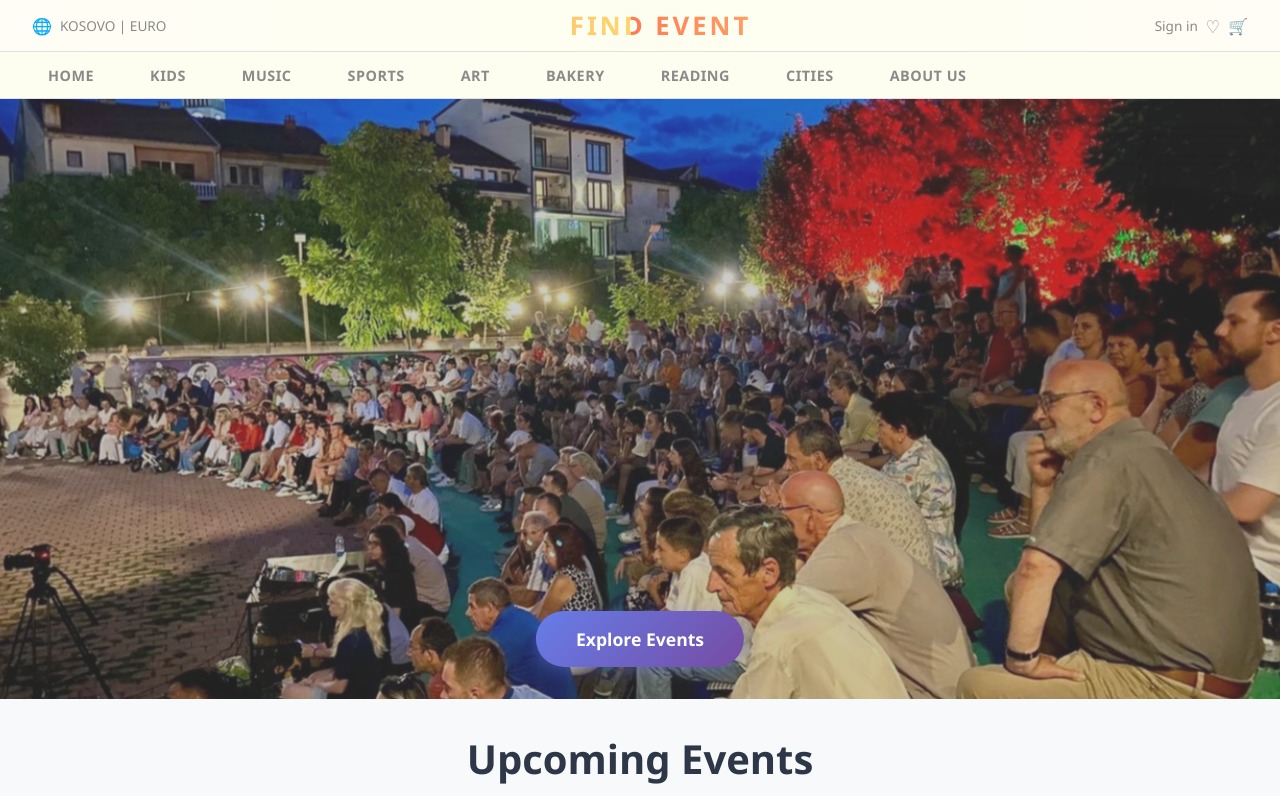
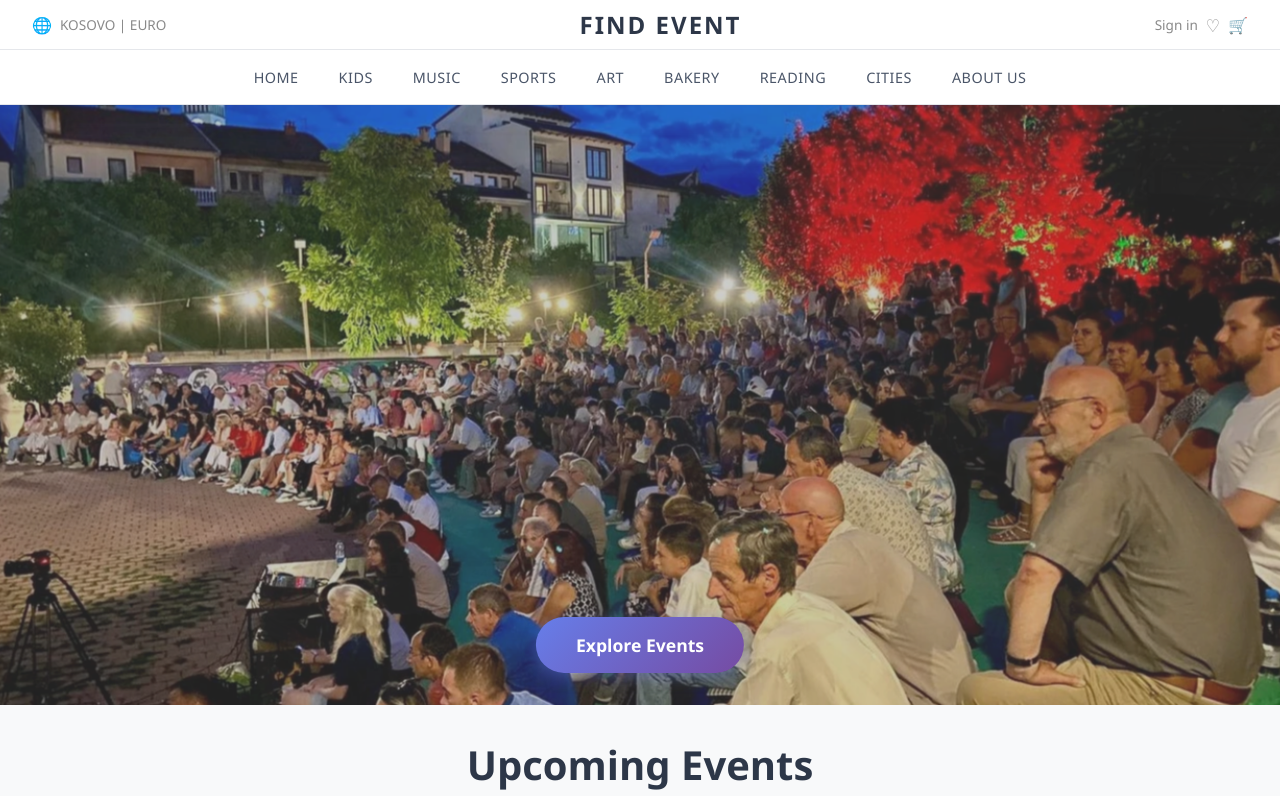
Before and after one commit to djellzaisufi2/FindEvent, a plain HTML site: page index.html in a window 1280 px wide. Shown: the top 796 px of the page. Drawn offline with Linux system fonts and the light colour scheme; no server answers.

Commit message:
Simplified and improved navigation menu design - removed gradients and excessive effects

```diff
--- a/style.css
+++ b/style.css
@@ -30,18 +30,18 @@ body {
 .navbar {
     position: relative;
     z-index: 10;
-    background: linear-gradient(to right, #fffdf5, #fefef0, #fffdf5);
+    background: #ffffff;
 }
 
 .navbar {
-    background: #fefef0;
+    background: #ffffff;
+    border-bottom: 1px solid #e5e7eb;
 }
 
 /* ---------------- TOP BAR ---------------- */
 .top-bar {
-    background: linear-gradient(to right, #fffdf5, #fefef0, #fffdf5);
-    border-bottom: 1px solid #e0e0e0;
-    box-shadow: 0 1px 6px rgba(0, 0, 0, 0.05);
+    background: #ffffff;
+    border-bottom: 1px solid #e5e7eb;
 }
 
 .top-bar-container {
@@ -69,45 +69,17 @@ body {
 }
 
 .brand-name {
-    font-size: 1.6rem;
+    font-size: 1.5rem;
     font-weight: 700;
-    color: transparent;
-    background: linear-gradient(90deg, #ff7b54, #ffb26b, #ffd56b);
-    -webkit-background-clip: text;
-    background-clip: text;
+    color: #2d3748;
     text-transform: uppercase;
-    letter-spacing: 3px;
-    position: relative;
-    transition: all 0.3s ease;
+    letter-spacing: 2px;
     cursor: pointer;
-    background-size: 200%;
-    animation: shine 6s linear infinite;
-}
-
-@keyframes shine {
-    0% { background-position: 0%; }
-    100% { background-position: 200%; }
-}
-
-.brand-name::after {
-    content: "";
-    position: absolute;
-    bottom: -5px;
-    left: 50%;
-    transform: translateX(-50%);
-    width: 0;
-    height: 2px;
-    background: linear-gradient(90deg, #ff7b54, #ffb26b, #ffd56b);
-    transition: width 0.4s ease;
-}
-
-.brand-name:hover::after {
-    width: 80%;
+    transition: color 0.3s ease;
 }
 
 .brand-name:hover {
-    letter-spacing: 5px;
-    filter: drop-shadow(0 0 8px rgba(255, 180, 80, 0.7));
+    color: #4a5568;
 }
 
 
@@ -181,43 +153,60 @@ body {
 
 /* ---------------- NAVIGATION BAR ---------------- */
 .navbar {
-    background: #fefef0;
-    border-bottom: 1px solid #e0e0e0;
+    background: #ffffff;
+    border-bottom: 1px solid #e5e7eb;
 }
 
 .nav-container {
     max-width: 1400px;
     margin: 0 auto;
-    padding: 0.75rem 2rem;
+    padding: 1rem 2rem;
     display: flex;
-    justify-content: space-between;
+    justify-content: center;
     align-items: center;
-    gap: 2rem;
+    gap: 0;
 }
 
 .nav-menu {
     display: flex;
     list-style: none;
-    gap: 1.5rem;
+    gap: 0;
     align-items: center;
     flex-wrap: wrap;
+    justify-content: center;
 }
 
 .nav-link {
     text-decoration: none;
-    color: #8a8a8a;
-    font-weight: 600;
+    color: #4a5568;
+    font-weight: 500;
     font-size: 0.9rem;
-    transition: all 0.3s ease;
+    transition: color 0.2s ease;
     text-transform: uppercase;
     letter-spacing: 0.5px;
-    padding: 0.5rem 1rem;
-    border-radius: 6px;
+    padding: 0.75rem 1.25rem;
+    border-radius: 0;
+    position: relative;
 }
 
 .nav-link:hover {
-    color: #ff7b54;
-    background: rgba(255, 123, 84, 0.1);
+    color: #2d3748;
+}
+
+.nav-link::after {
+    content: "";
+    position: absolute;
+    bottom: 0;
+    left: 50%;
+    transform: translateX(-50%);
+    width: 0;
+    height: 2px;
+    background: #2d3748;
+    transition: width 0.3s ease;
+}
+
+.nav-link:hover::after {
+    width: 80%;
 }
 
 .sign-in-top {
```
